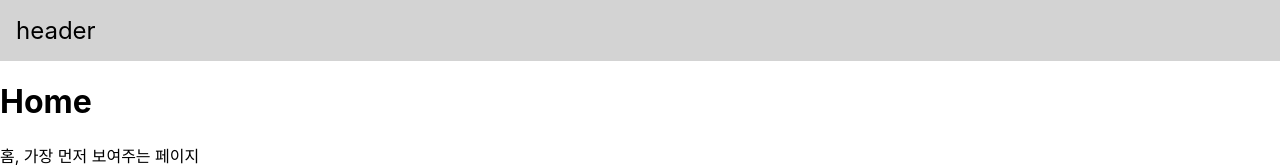
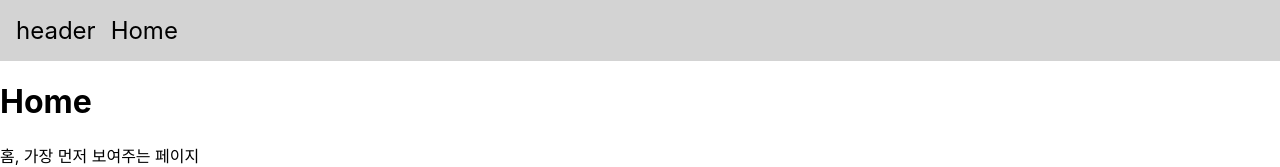
Before and after one commit to parkgeonwoong/study-reacts, a React (Create React App) app: page / in a window 1280 px wide. Shown: the top 167 px of the page. Built offline with nearby package versions, Linux system fonts and the light colour scheme.

Commit message:
Route: Index props

```diff
--- a/src/App.js
+++ b/src/App.js
@@ -11,8 +11,8 @@ const App = () => {
   return (
     <div>
       <Routes>
-        <Route element={<Layout />}>
-          <Route path="/" element={<Home />} />
+        <Route path="/" element={<Layout />}>
+          <Route index element={<Home />} />
           <Route path="/about" element={<About />} />
           <Route path="/profiles/:username" element={<Profile />} />
         </Route>
--- a/src/Layout.js
+++ b/src/Layout.js
@@ -1,10 +1,16 @@
-import { Outlet } from "react-router-dom";
+import { Link, Outlet } from "react-router-dom";
 
 const Layout = () => {
   return (
     <div>
       <header style={{ background: "lightgray", padding: 16, fontSize: 24 }}>
         header
+        <Link
+          to="/"
+          style={{ textDecoration: "none", color: "black", padding: 15 }}
+        >
+          Home
+        </Link>
       </header>
       <main>
         <Outlet />
```
